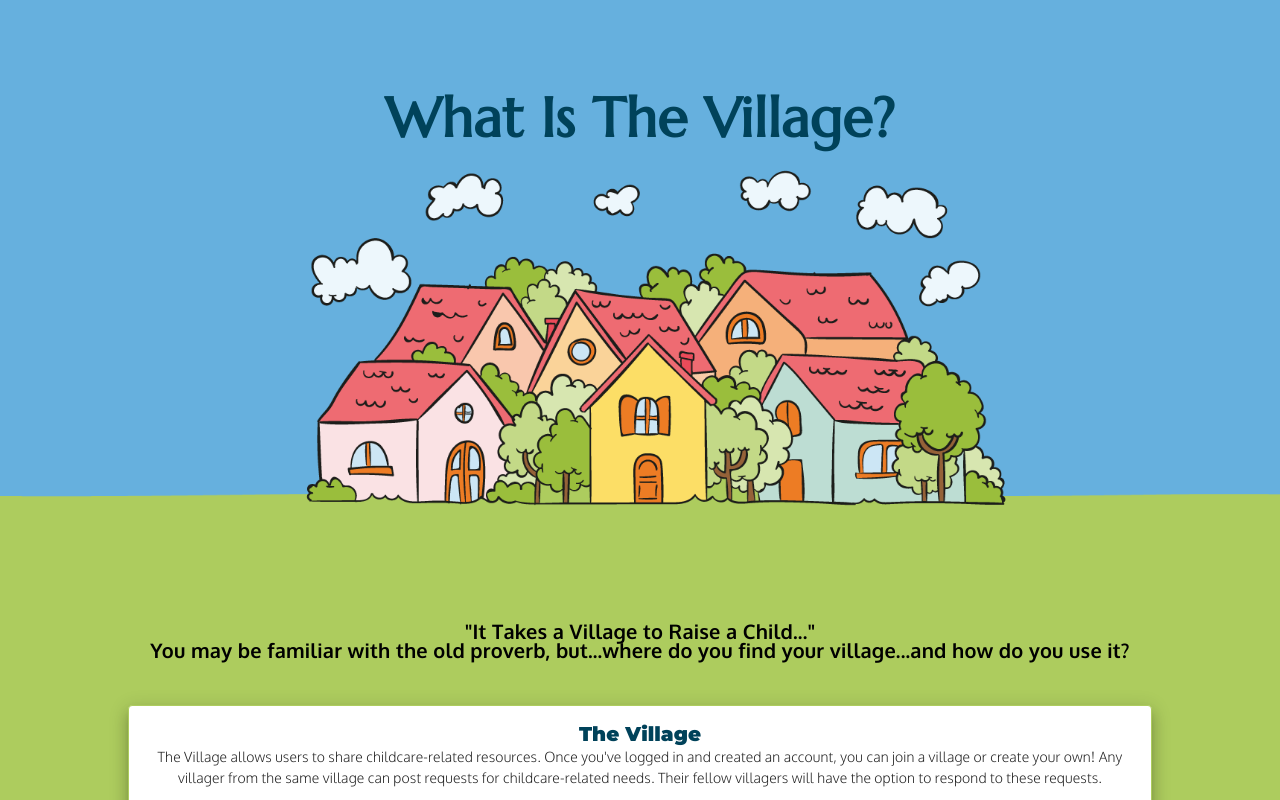
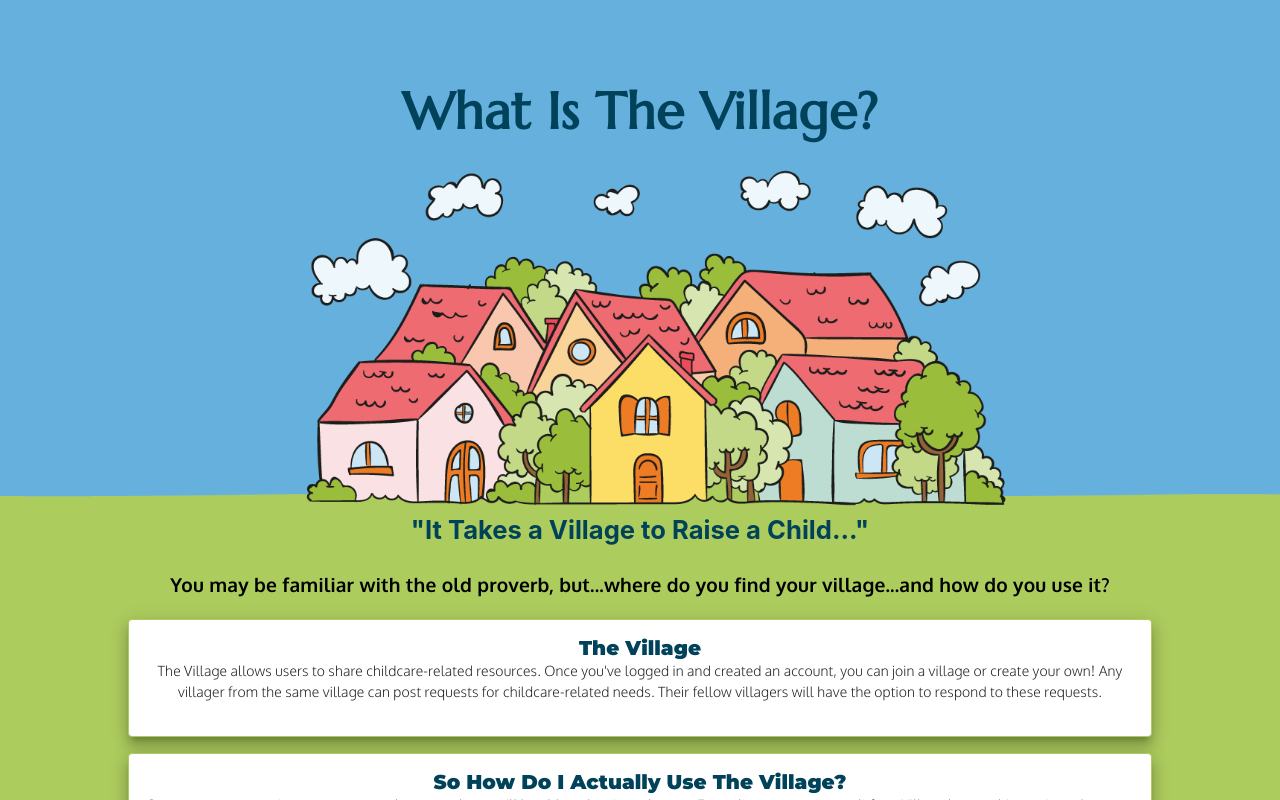
Before and after one commit to Annie-McElroy/the-village, a React (Create React App) app in the folder client/: page /what-is-the-village in a window 1280 px wide. Shown: the top 800 px of the page. Built offline with nearby package versions, Linux system fonts and the light colour scheme; a web font is replaced by a local one.

Commit message:
fix overlay styling for what is the village page

```diff
--- a/client/src/pages/WhatVillage.js
+++ b/client/src/pages/WhatVillage.js
@@ -8,7 +8,7 @@ import Accordion from '@mui/material/Accordion';
 import AccordionSummary from '@mui/material/AccordionSummary';
 import AccordionDetails from '@mui/material/AccordionDetails';
 import ExpandMoreIcon from '@mui/icons-material/ExpandMore';
-import BackMeUp from '../components/BackBtn';
+import './styles/whatvillage.css';
 import Stack from '@mui/material/Stack';
 import { Link } from "react-router-dom";
 import Button from '@mui/material/Button';
@@ -33,15 +33,17 @@ const WhatVillage = () => {
 
       </div>
       <div className='pageFrame'>
-        <Typography sx={{ fontSize: '2.3rem', fontFamily: 'Marcellus, serif', color: '#00425a', paddingTop: '3%' }}>
+
           <h2>What Is The Village?</h2>
-        </Typography>
-        <Typography sx={{ marginTop: "37.5%", fontSize: 20 }}>
-          <h4>"It Takes a Village to Raise a Child..."</h4>
-        </Typography>
-        <Typography sx={{ fontSize: 20, fontWeight: 'bold', m: 1, marginTop: "-5.6%", marginBottom: "2%" }}>
+
+
+        <div className='introText'>
+         <h3>"It Takes a Village to Raise a Child..."</h3>
+        <Typography>
           <p>You may be familiar with the old proverb, but...where do you find your village...and how do you use it? </p>
         </Typography>
+        </div>
+
         <Stack
           // marginTop="15%"
           marginBottom="12%"
--- /dev/null
+++ b/client/src/pages/styles/whatvillage.css
@@ -0,0 +1,43 @@
+.introText {
+  margin-top: 181px;
+  margin-bottom: "2%";
+}
+
+div.pageFrame>h2 {
+  line-height: 1.5;
+  letter-spacing: 0.00938em;
+  color: #00425a;
+  font-size: 2rem;
+  font-family: Marcellus, serif;
+  padding-top: 3%
+}
+
+
+div.pageFrame>div.introText>h3 {
+  font-size: 1.6rem;
+  color: #00425a;
+}
+
+div.pageFrame>div.introText>p {
+  font-size: 1.2rem;
+  font-weight: 600;
+}
+
+@media (min-width: 600px) {
+  .introText {
+    margin-top: 196px;
+  }
+
+  div.pageFrame>h2 {
+    font-size: 3.2rem;
+    }
+}
+
+@media (min-width: 960px) {
+  .introText {
+    margin-top: 296px;
+  }
+  div.pageFrame>h2 {
+    font-size: 3.2rem;
+    }
+}
```
